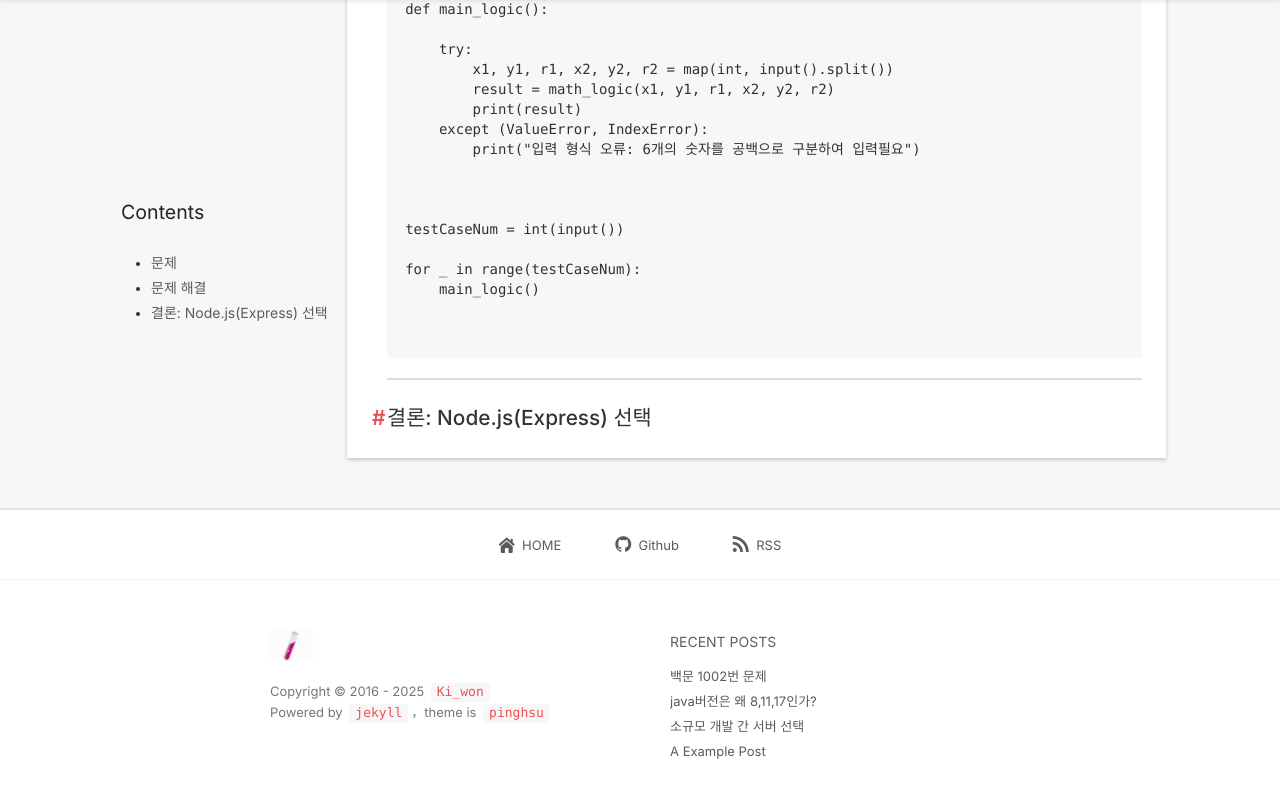
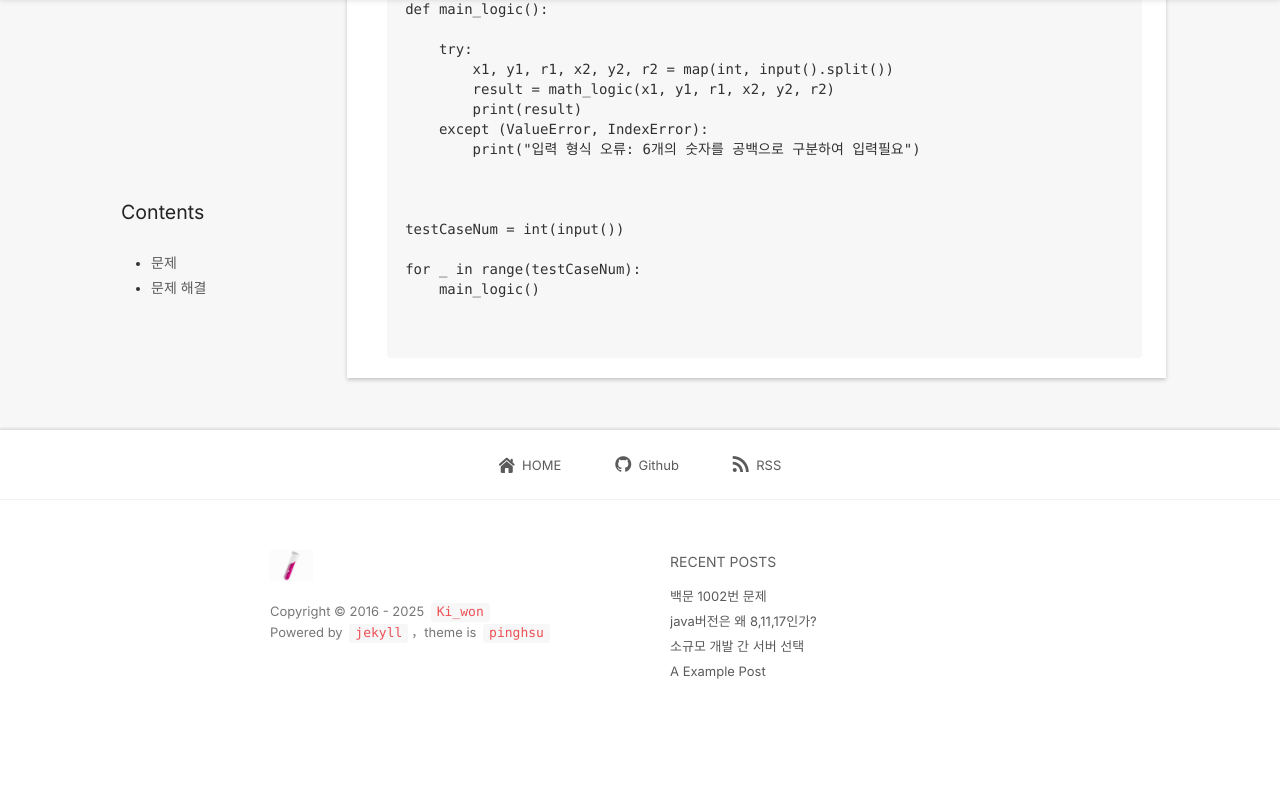
Before and after one commit to kiwon7602/kiwon7602.github.io, a Jekyll site: the page built from _posts/2025-10-17-1002문제.md, in a window 1280 px wide and 900 px high, scrolled down 2103 px. Shown: the top 798 px of the window. Built offline with Jekyll 4.4.1, drawn with Linux system fonts in a browser that asks for light colours; nearby versions of some CDN libraries; comment, search, counter and statistics services are not loaded.

Commit message:
Update 2025-10-17-1002문제.md

````diff
--- a/_posts/2025-10-17-1002문제.md
+++ b/_posts/2025-10-17-1002문제.md
@@ -113,7 +113,3 @@ for _ in range(testCaseNum):
 
 
 ```
-
----
-
-## 결론: Node.js(Express) 선택
````
